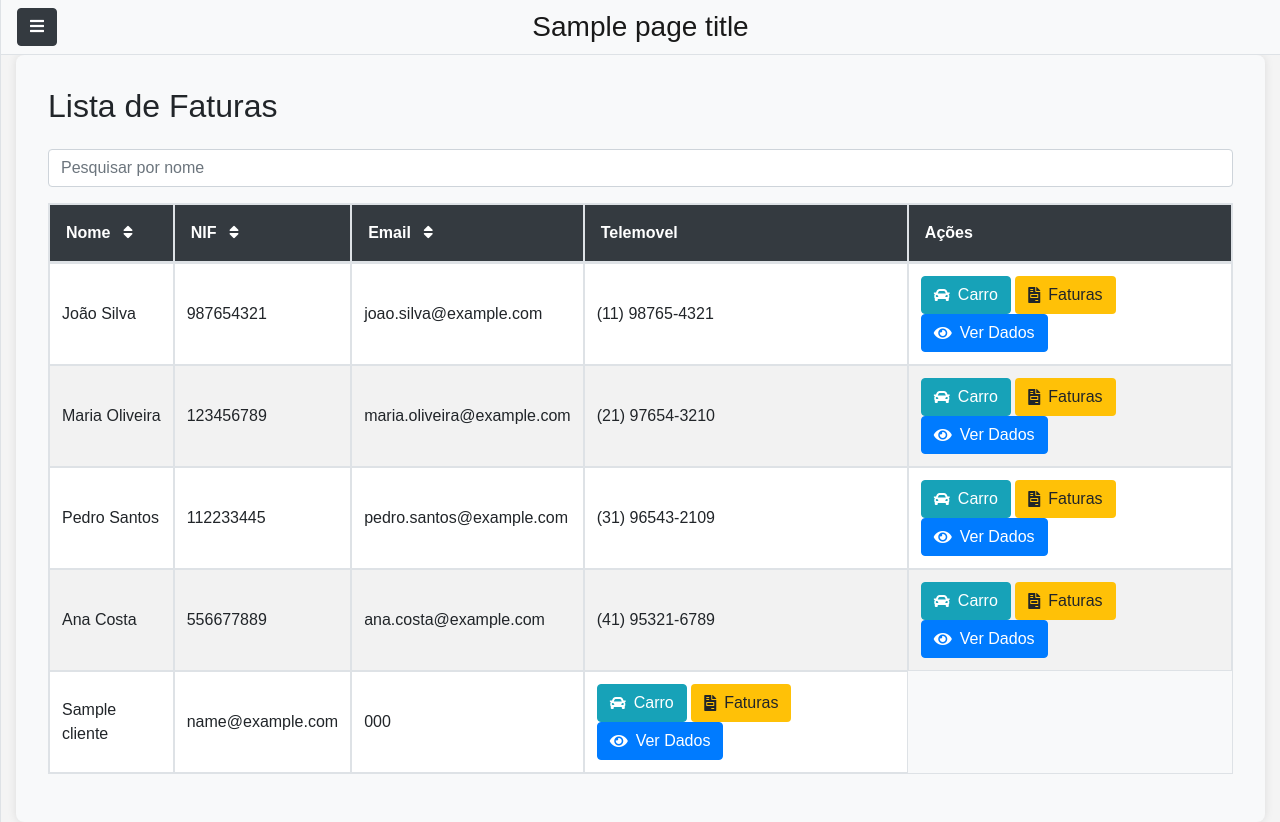
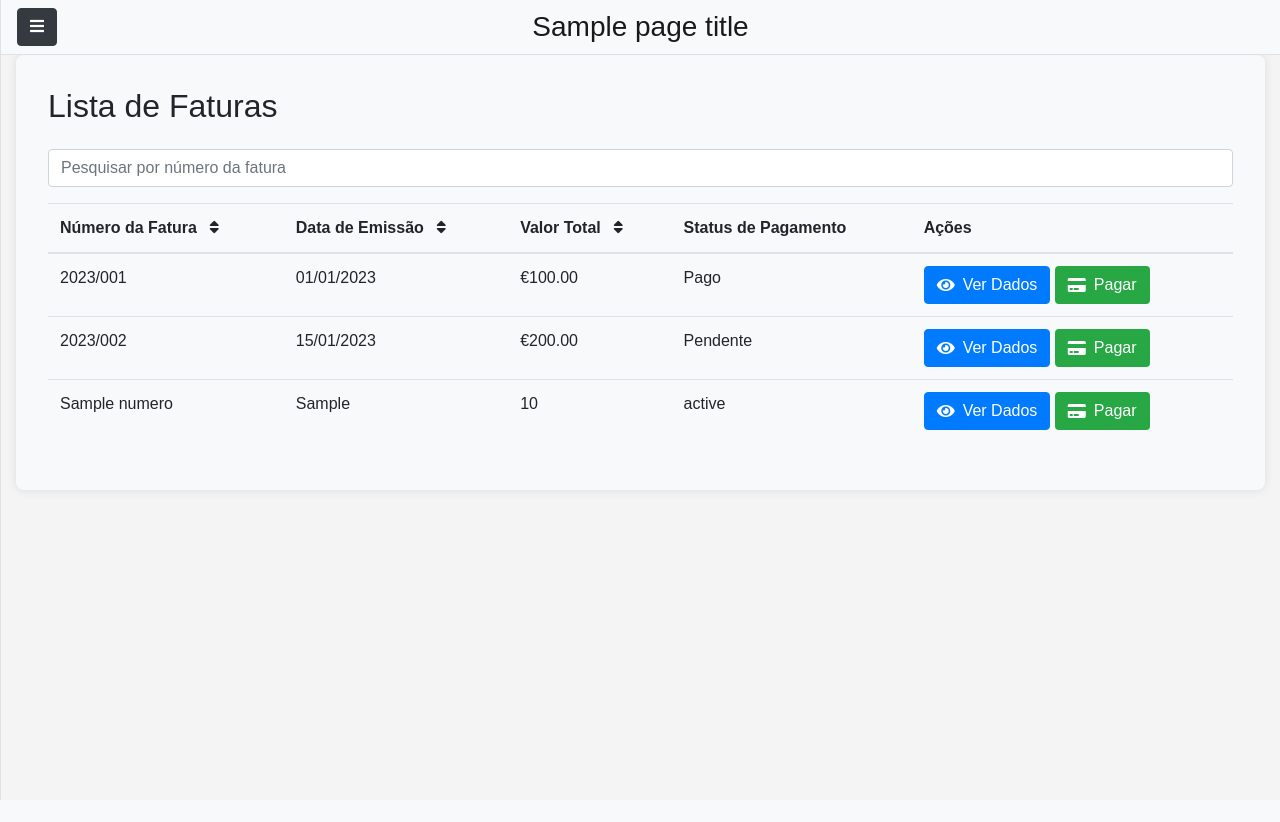
Before and after one commit to GabrielRaperger/restauro_de_veiculos, a Django app: template Projeto/projeto_bd2/app_bd2/templates/faturas/lista_faturas.html in a window 1280 px wide. After the commit the page ends 800 px from the top, so only its background shows below. Run offline with Django 5.2, Linux system fonts and the light colour scheme; a user stored in the database is signed in; tables that the repository leaves empty hold one stand-in row (values such as "Sample post"); the template is opened without the code that fills it: most values are stand-ins (such as "Sample title", 1, 10 or a date in 2020); some libraries are stand-ins or nearby versions.

Commit message:
correção de erros

```diff
--- a/Projeto/projeto_bd2/app_bd2/templates/faturas/lista_faturas.html
+++ b/Projeto/projeto_bd2/app_bd2/templates/faturas/lista_faturas.html
@@ -1,112 +1,70 @@
 {% extends "menu.html" %}
 
-{% block title %}Clientes - Minha Aplicação{% endblock %}
+{% block title %}Faturas - Minha Aplicação{% endblock %}
 
 {% block content %}
 <div class="clientes-table-container">
     <h2 class="mb-4">Lista de Faturas</h2>
 
-    <input type="text" id="searchInput" class="form-control mb-3" placeholder="Pesquisar por nome">
+    <input type="text" id="searchInput" class="form-control mb-3" placeholder="Pesquisar por número da fatura">
 
-    <table class="table clientes-table clientes-table-bordered mt-3" id="clientesTable">
+    <table class="table faturas-table faturas-table-bordered mt-3" id="faturasTable">
         <thead>
             <tr>
-                <th onclick="sortTable(0)">Nome <i class="fas fa-sort" id="sortIcon0"></i></th>
-                <th onclick="sortTable(1)">NIF <i class="fas fa-sort" id="sortIcon1"></i></th>
-                <th onclick="sortTable(2)">Email <i class="fas fa-sort" id="sortIcon2"></i></th>
-                <th>Telemovel</th>
+                <th onclick="sortTable(0)">Número da Fatura <i class="fas fa-sort" id="sortIcon0"></i></th>
+                <th onclick="sortTable(1)">Data de Emissão <i class="fas fa-sort" id="sortIcon1"></i></th>
+                <th onclick="sortTable(2)">Valor Total <i class="fas fa-sort" id="sortIcon2"></i></th>
+                <th>Status de Pagamento</th>
                 <th>Ações</th>
             </tr>
         </thead>
         <tbody>
             <tr>
-                <td>João Silva</td>
-                <td>987654321</td>
-                <td>joao.silva@example.com</td>
-                <td>(11) 98765-4321</td>
+                <td>2023/001</td>
+                <td>01/01/2023</td>
+                <td>€100.00</td>
+                <td>Pago</td>
                 <td>
-                    <a href="#" class="btn btn-info btn-icon btn-car">
-                        <i class="fas fa-car"></i> Carro
+                    <a href="{% url 'ver_faturas' 1 %}" class="btn btn-primary btn-icon btn-view">
+                        <i class="fas fa-eye"></i> Ver Dados
                     </a>
-                    <a href="{% url 'faturas' %}" class="btn btn-warning btn-icon">
-                        <i class="fas fa-file-invoice"></i> Faturas
-                    </a>
-                    <a href="#" class="btn btn-primary btn-icon btn-view">
-                        <i class="fas fa-eye"></i> Ver Dados
+                    <a href="{% url 'ver_faturas' 1 %}" class="btn btn-success btn-icon btn-pay">
+                        <i class="fas fa-credit-card"></i> Pagar
                     </a>
                 </td>
             </tr>
             <tr>
-                <td>Maria Oliveira</td>
-                <td>123456789</td>
-                <td>maria.oliveira@example.com</td>
-                <td>(21) 97654-3210</td>
+                <td>2023/002</td>
+                <td>15/01/2023</td>
+                <td>€200.00</td>
+                <td>Pendente</td>
                 <td>
-                    <a href="#" class="btn btn-info btn-icon btn-car">
-                        <i class="fas fa-car"></i> Carro
+                    <a href="{% url 'ver_faturas' 2 %}" class="btn btn-primary btn-icon btn-view">
+                        <i class="fas fa-eye"></i> Ver Dados
                     </a>
-                    <a href="{% url 'faturas' %}" class="btn btn-warning btn-icon">
-                        <i class="fas fa-file-invoice"></i> Faturas
-                    </a>
-                    <a href="#" class="btn btn-primary btn-icon btn-view">
-                        <i class="fas fa-eye"></i> Ver Dados
+                    <a href="{% url 'ver_faturas' 2 %}" class="btn btn-success btn-icon btn-pay">
+                        <i class="fas fa-credit-card"></i> Pagar
                     </a>
                 </td>
             </tr>
+            {% for fatura in faturas %}
             <tr>
-                <td>Pedro Santos</td>
-                <td>112233445</td>
-                <td>pedro.santos@example.com</td>
-                <td>(31) 96543-2109</td>
+                <td>{{ fatura.numero }}</td>
+                <td>{{ fatura.data_emissao }}</td>
+                <td>{{ fatura.valor_total }}</td>
+                <td>{{ fatura.status_pagamento }}</td>
                 <td>
-                    <a href="#" class="btn btn-info btn-icon btn-car">
-                        <i class="fas fa-car"></i> Carro
-                    </a>
-                    <a href="{% url 'faturas' %}" class="btn btn-warning btn-icon">
-                        <i class="fas fa-file-invoice"></i> Faturas
-                    </a>
-                    <a href="#" class="btn btn-primary btn-icon btn-view">
+                    <a href="{% url 'ver_faturas' fatura.id %}" class="btn btn-primary btn-icon btn-view">
                         <i class="fas fa-eye"></i> Ver Dados
                     </a>
-                </td>
-            </tr>
-            <tr>
-                <td>Ana Costa</td>
-                <td>556677889</td>
-                <td>ana.costa@example.com</td>
-                <td>(41) 95321-6789</td>
-                <td>
-                    <a href="#" class="btn btn-info btn-icon btn-car">
-                        <i class="fas fa-car"></i> Carro
-                    </a>
-                    <a href="{% url 'faturas' %}" class="btn btn-warning btn-icon">
-                        <i class="fas fa-file-invoice"></i> Faturas
-                    </a>
-                    <a href="#" class="btn btn-primary btn-icon btn-view">
-                        <i class="fas fa-eye"></i> Ver Dados
-                    </a>
-                </td>
-            </tr>
-            {% for cliente in clientes %}
-            <tr>
-                <td>{{ cliente.nome }}</td>
-                <td>{{ cliente.email }}</td>
-                <td>{{ cliente.telefone }}</td>
-                <td>
-                    <a href="{% url 'faturas' cliente.id %}" class="btn btn-info btn-icon btn-car">
-                        <i class="fas fa-car"></i> Carro
-                    </a>
-                    <a href="{% url 'faturas' %}" class="btn btn-warning btn-icon">
-                        <i class="fas fa-file-invoice"></i> Faturas
-                    </a>
-                    <a href="{% url 'faturas' cliente.id %}" class="btn btn-primary btn-icon btn-view">
-                        <i class="fas fa-eye"></i> Ver Dados
+                    <a href="{% url 'ver_faturas' fatura.id %}" class="btn btn-success btn-icon btn-pay">
+                        <i class="fas fa-credit-card"></i> Pagar
                     </a>
                 </td>
             </tr>
             {% empty %}
             <tr>
-                <td colspan="4" class="text-center">Nenhum cliente encontrado.</td>
+                <td colspan="5" class="text-center">Nenhuma fatura encontrada.</td>
             </tr>
             {% endfor %}
         </tbody>
@@ -116,7 +74,7 @@
 <script>
     // Função para ordenar a tabela
     function sortTable(n) {
-        var table = document.getElementById("clientesTable");
+        var table = document.getElementById("faturasTable");
         var rows, switching, i, x, y, shouldSwitch, dir, switchCount = 0;
         var switchIcon = document.getElementById(`sortIcon${n}`);
         var dir = switchIcon.getAttribute("data-dir") === "asc" ? "desc" : "asc";
@@ -164,7 +122,7 @@
         var input, filter, table, tr, td, i, txtValue;
         input = document.getElementById("searchInput");
         filter = input.value.toLowerCase();
-        table = document.getElementById("clientesTable");
+        table = document.getElementById("faturasTable");
         tr = table.getElementsByTagName("tr");
 
         for (i = 1; i < tr.length; i++) {
@@ -185,5 +143,4 @@
 </script>
 {% endblock %}
 
-
 {% endblock %}
--- a/Projeto/projeto_bd2/app_bd2/templates/menu.html
+++ b/Projeto/projeto_bd2/app_bd2/templates/menu.html
@@ -76,9 +76,9 @@
 
                 <a href="{% url 'reparacoes' %}" class="list-group-item list-group-item-action bg-dark text-white"><i class="fas fa-box"></i> Reparações</a>
                 <a href="{% url 'clientes' %}" class="list-group-item list-group-item-action bg-dark text-white"><i class="fas fa-list"></i> Clientes</a>
-                <a href="{% url 'faturas' %}" class="list-group-item list-group-item-action bg-dark text-white"><i class="fas fa-info-circle"></i> Faturas</a>
-                <a href="{% url 'faturas' %}" class="list-group-item list-group-item-action bg-dark text-white"><i class="fas fa-info-circle"></i> Mão de Obra</a>
-                <a href="{% url 'faturas' %}" class="list-group-item list-group-item-action bg-dark text-white"><i class="fas fa-info-circle"></i> Tipo de Serviços</a>
+                <a href="{% url 'lista_faturas' %}" class="list-group-item list-group-item-action bg-dark text-white"><i class="fas fa-info-circle"></i> Faturas</a>
+                <a href="{% url 'lista_faturas' %}" class="list-group-item list-group-item-action bg-dark text-white"><i class="fas fa-info-circle"></i> Mão de Obra</a>
+                <a href="{% url 'lista_faturas' %}" class="list-group-item list-group-item-action bg-dark text-white"><i class="fas fa-info-circle"></i> Tipo de Serviços</a>
 
                 <div class="user-info">
                     <img src="{% static 'img/avatar.jpg' %}" alt="Avatar"> <!-- Imagem padrão -->
--- a/Projeto/projeto_bd2/projeto_bd2/urls.py
+++ b/Projeto/projeto_bd2/projeto_bd2/urls.py
@@ -6,7 +6,8 @@ urlpatterns = [
     path('',views.home, name='home' ),
     path('admin/', admin.site.urls),
     path('clientes', views.clientes, name='clientes'),
-    path('faturas/', views.faturas, name='faturas'),
+    path('faturas/', views.lista_faturas, name='lista_faturas'),
+    path('faturas/<int:id>/', views.ver_faturas, name='ver_faturas'),
     path('reparacoes/', views.reparacoes, name='reparacoes'),
     path('veiculos/', views.veiculos, name='veiculos'),
 ]
```
Also changed, not shown: Projeto/projeto_bd2/app_bd2/templates/clientes/lista_clientes.html (+8 -8 lines), Projeto/projeto_bd2/app_bd2/templates/faturas/ver_faturas.html (added, +28 -0 lines), Projeto/projeto_bd2/app_bd2/templates/reparacoes/lista_reparacoes.html (+7 -7 lines), Projeto/projeto_bd2/app_bd2/templates/veiculos/lista_veiculos.html (+4 -4 lines), Projeto/projeto_bd2/app_bd2/views.py (+5 -2 lines).
